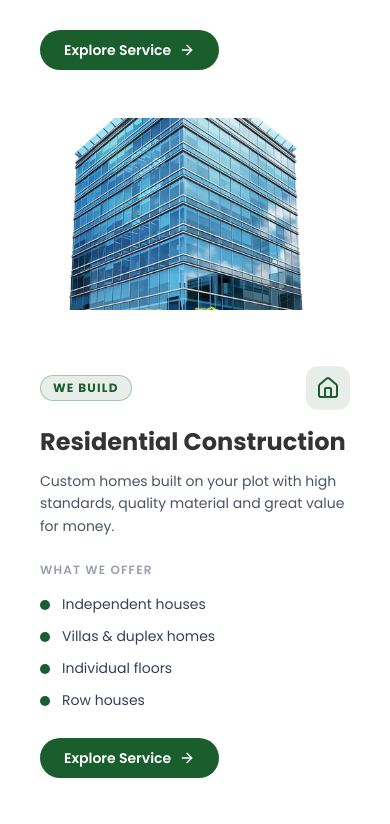
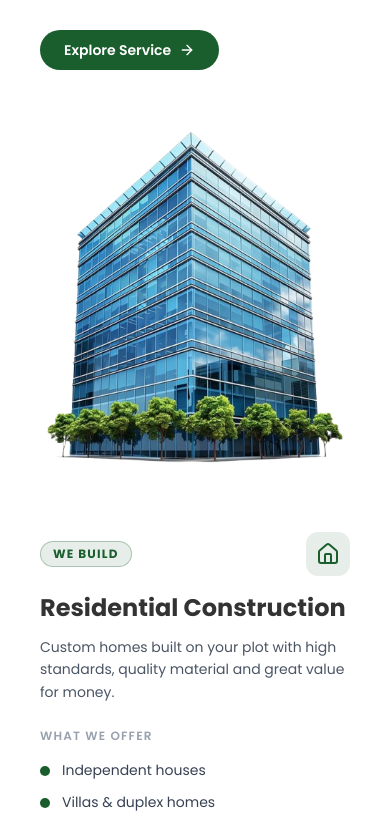
Before and after one commit to franklin-jts/vrconstruction, a React (Vite) app: page / in a window 390 px wide. Shown: the part 2422-3246 px from the top of the page. Built offline with nearby package versions, Linux system fonts and the light colour scheme.

Commit message:
Fix image sizing - display full responsive image properly

```diff
--- a/src/components/Services.jsx
+++ b/src/components/Services.jsx
@@ -99,15 +99,11 @@ export default function Services() {
                       data-card-index={idx}
                       data-type="image"
                     >
-                      <div className="relative overflow-hidden rounded-2xl">
-                        <div className="aspect-video md:aspect-square h-48 md:h-56 lg:h-64 overflow-hidden">
-                          <img
-                            src={work.img}
-                            alt={work.title}
-                            className="w-full h-full object-cover"
-                          />
-                        </div>
-                      </div>
+                      <img
+                        src={work.img}
+                        alt={work.title}
+                        className="w-full h-auto rounded-2xl object-cover"
+                      />
                     </div>
 
                     {/* Content Container */}
```
